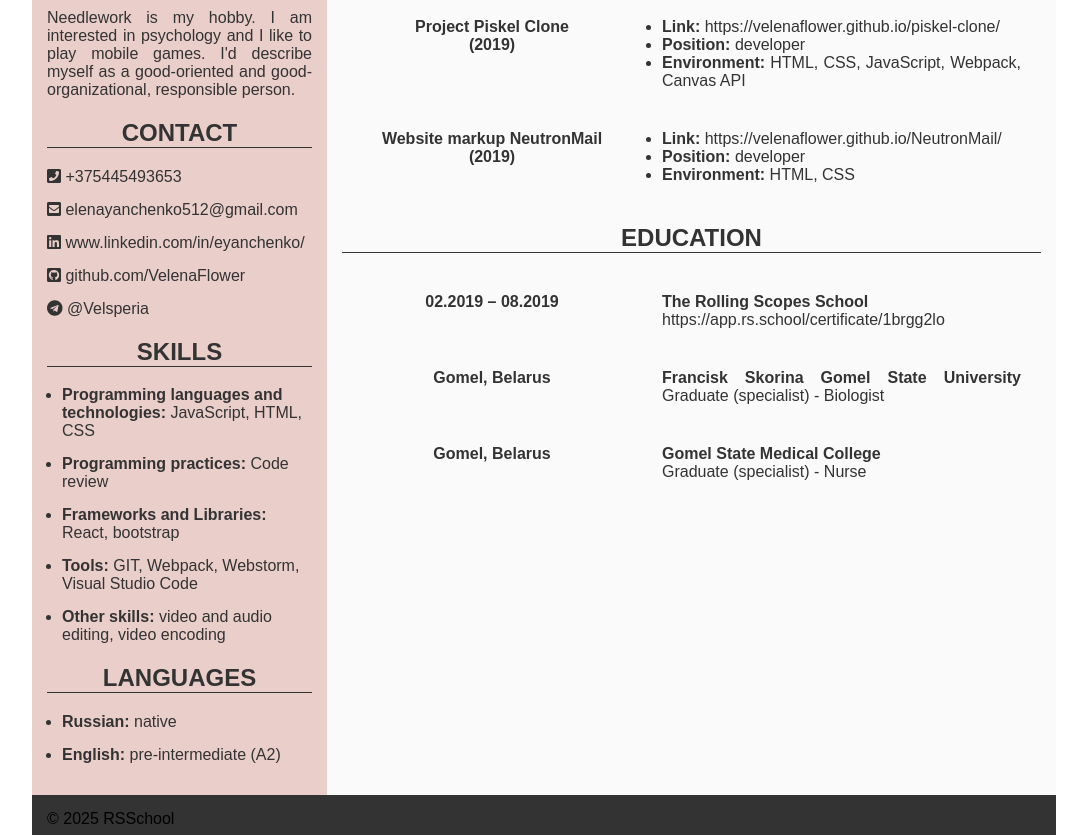
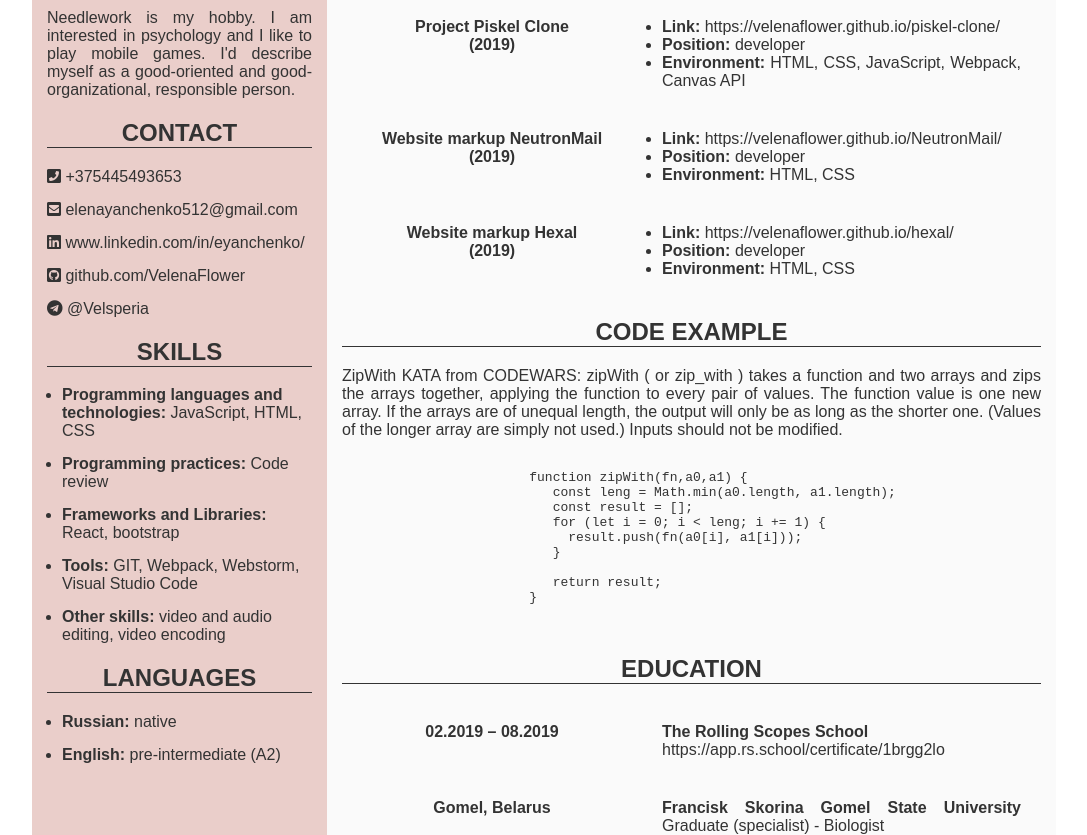
Before and after one commit to VelenaFlower/rsschool-cv, a plain HTML site: page index.html in a window 1280 px wide. Shown: the part 576-1411 px from the top of the page, without its empty margins (96-1183 px from the left). Drawn offline with Linux system fonts and the light colour scheme.

Commit message:
feat: add code example

```diff
--- a/index.html
+++ b/index.html
@@ -102,7 +102,34 @@
                         <li><b>Position:</b> developer</li>
                         <li><b>Environment:</b> HTML, CSS</li>
                     </ul>
+                    <div class="flex-item">
+                        Website markup Hexal<br>(2019)
+                    </div>
+                    <ul class="flex-item">
+                        <li><b>Link:</b> <a class="link-project" href="https://velenaflower.github.io/hexal/" target="_blank">https://velenaflower.github.io/hexal/</a></li>
+                        <li><b>Position:</b> developer</li>
+                        <li><b>Environment:</b> HTML, CSS</li>
+                    </ul>
                 </div>
+                <h2 class="title-h2-article">Code example</h2>
+                <p class="text-kata">
+                    ZipWith KATA from CODEWARS: zipWith ( or zip_with ) takes a function and two arrays and zips the arrays together, applying the function to every pair of values. The function value is one new array.
+                    If the arrays are of unequal length, the output will only be as long as the shorter one.
+                    (Values of the longer array are simply not used.) Inputs should not be modified.
+                </p>
+                <pre>
+                    <code>
+                        function zipWith(fn,a0,a1) {
+                           const leng = Math.min(a0.length, a1.length);
+                           const result = [];
+                           for (let i = 0; i &lt; leng; i += 1) {
+                             result.push(fn(a0[i], a1[i]));
+                           }
+
+                           return result;
+                        }
+                    </code>
+                </pre>
                 <h2 class="title-h2-article" id="education">Education</h2>
                 <div class="flex-wrap">
                     <div class="flex-item">02.2019 – 08.2019</div>
--- a/styles.css
+++ b/styles.css
@@ -101,7 +101,8 @@ body {
     color: #a52a2a;
 }
 
-.text-summary {
+.text-summary,
+.text-kata {
     text-align: justify;
 }
 
@@ -132,10 +133,6 @@ body {
     text-align: center;
 }
 
-.about {
-    text-align: center;
-}
-
 .footer {
     padding: 15px;
     background-color: #333333;
```
